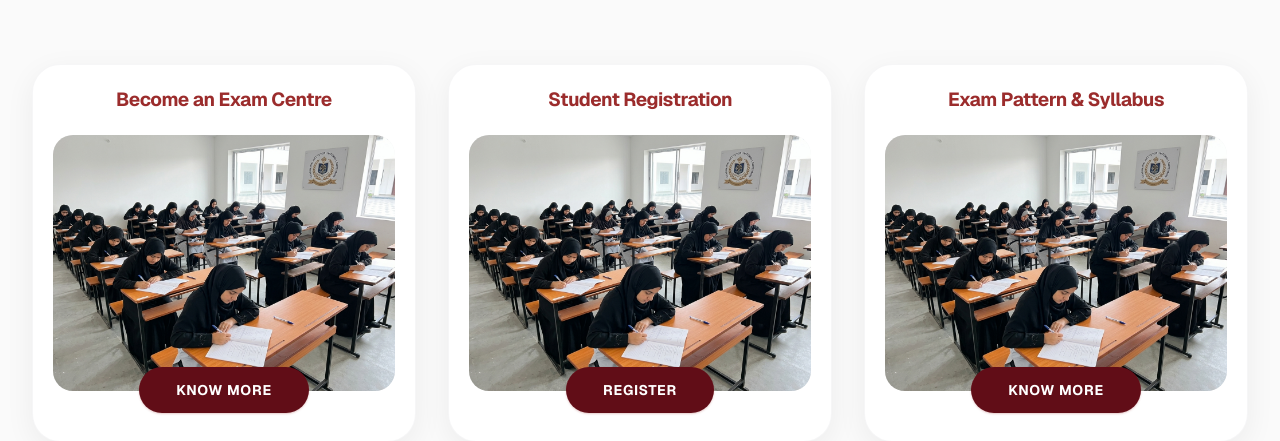
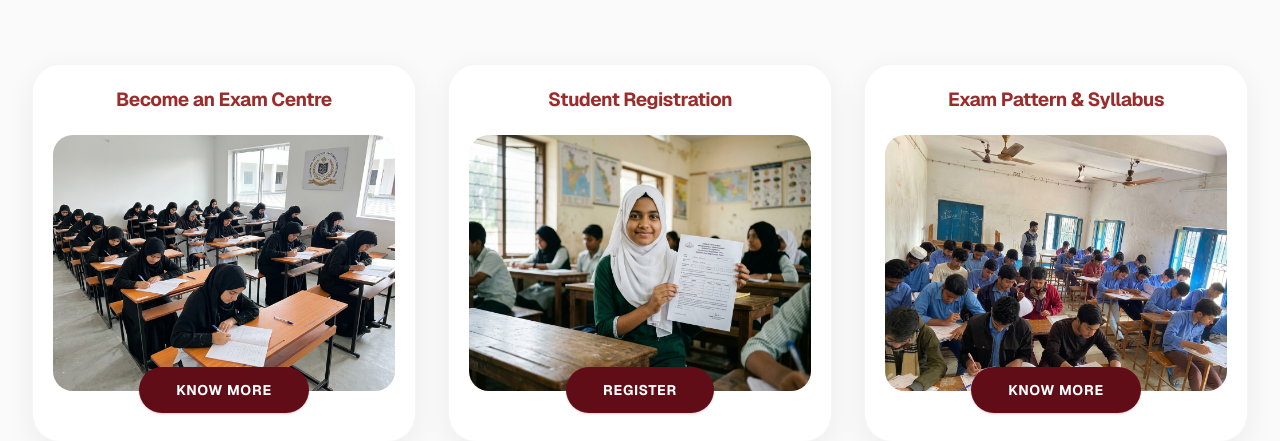
Before and after one commit to ansariafzal-ka/AMP-World-NTS-Web-Application-, a Next.js app: page / in a window 1280 px wide. Shown: the part 4060-4501 px from the top of the page. Built offline with nearby package versions, Linux system fonts and the light colour scheme.

Commit message:
Updated the image in the cards

```diff
--- a/src/app/page.tsx
+++ b/src/app/page.tsx
@@ -32,18 +32,19 @@ export default function Home() {
               />
               <ImageCard
                 title="Student Registration"
-                imageSrc="/exam-centre.jpg"
+                imageSrc="/student-registration.jpg"
                 imageAlt="Student Registration"
                 buttonText="REGISTER"
                 buttonHref="/Student_Registration"
               />
               <ImageCard
                 title="Exam Pattern & Syllabus"
-                imageSrc="/exam-centre.jpg"
+                imageSrc="/nts-hero banner.jpg"
                 imageAlt="Exam Pattern & Syllabus"
                 buttonText="KNOW MORE"
                 buttonHref="/About_NTS"
               />
+
             </div>
           </div>
         </section>
```
Also changed, not shown: public/student-registration.jpg (added).
